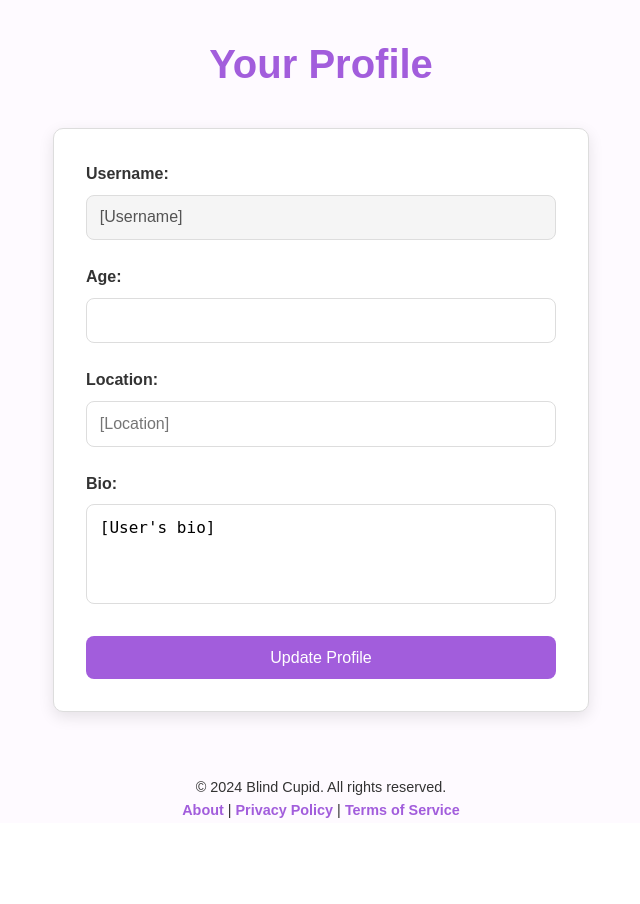
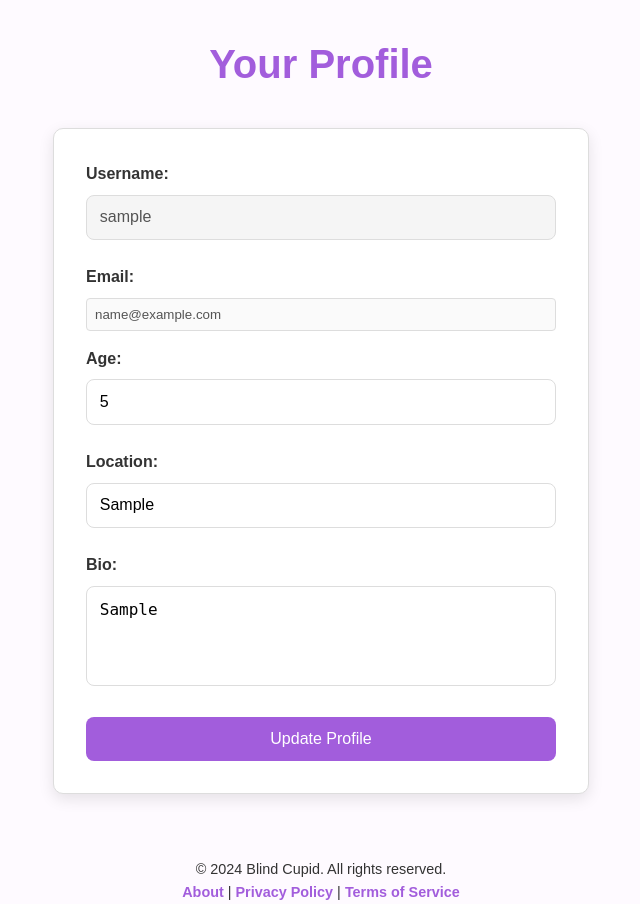
Before and after one commit to bzoxx/ip2, a PHP site: page /profile.php in a window 1280 px wide. Shown: the part 110-1014 px from the top of the page, without its empty margins (319-959 px from the left). Before the commit the page ends 928 px from the top, so only its background shows below. Run offline with PHP 8.4, Linux system fonts and the light colour scheme; the visitor is signed in with stand-in values (Sample User, id 1); tables that the repository leaves empty or names only in its code hold one stand-in row (values such as "Sample post"); a stand-in replaces the project's code that opens the database connection.

Commit message:
Update profile.php
made it dynamic

```diff
--- a/profile.php
+++ b/profile.php
@@ -1,3 +1,75 @@
+<?php
+require_once "checklogin.php";
+
+// Initialize variables
+$username = $email = $birthdate = $location = $bio = '';
+$age = '';
+
+// Fetch user data from database
+try {
+    $query = "SELECT username, email, birthdate, location, preferences AS bio FROM users WHERE id = :user_id";
+    $stmt = $connect->prepare($query);
+    $stmt->bindParam(':user_id', $_SESSION['user_id'], PDO::PARAM_INT);
+    $stmt->execute();
+
+    if ($user = $stmt->fetch(PDO::FETCH_ASSOC)) {
+        $username = htmlspecialchars($user['username']);
+        $email = htmlspecialchars($user['email']);
+        $birthdate = htmlspecialchars($user['birthdate']);
+        $location = htmlspecialchars($user['location']);
+        $bio = htmlspecialchars($user['bio']);
+
+        // Calculate age from birthdate
+        if (!empty($birthdate)) {
+            $birthDate = new DateTime($birthdate);
+            $today = new DateTime();
+            $age = $today->diff($birthDate)->y;
+        }
+    }
+} catch(PDOException $e) {
+    error_log("Error fetching user data: " . $e->getMessage());
+    $_SESSION['error'] = "Error loading profile data. Please try again.";
+}
+
+// Handle form submission
+if ($_SERVER['REQUEST_METHOD'] === 'POST') {
+    try {
+        $newAge = filter_input(INPUT_POST, 'age', FILTER_VALIDATE_INT,
+            ['options' => ['min_range' => 18, 'max_range' => 120]]);
+        $newLocation = filter_input(INPUT_POST, 'location', FILTER_SANITIZE_STRING);
+        $newBio = filter_input(INPUT_POST, 'bio', FILTER_SANITIZE_STRING);
+
+        // Validate inputs
+        if ($newAge === false) {
+            throw new Exception("Please enter a valid age (18-120)");
+        }
+
+        // Calculate new birthdate based on age
+        $newBirthdate = (new DateTime())->sub(new DateInterval("P{$newAge}Y"))->format('Y-m-d');
+
+        // Update database
+        $query = "UPDATE users SET
+                  birthdate = :birthdate,
+                  location = :location,
+                  preferences = :bio
+                  WHERE id = :user_id";
+        $stmt = $connect->prepare($query);
+        $stmt->bindParam(':birthdate', $newBirthdate);
+        $stmt->bindParam(':location', $newLocation);
+        $stmt->bindParam(':bio', $newBio);
+        $stmt->bindParam(':user_id', $_SESSION['user_id']);
+        $stmt->execute();
+
+        $_SESSION['success'] = "Profile updated successfully!";
+        header("Location: profile.php");
+        exit();
+
+    } catch(Exception $e) {
+        error_log("Error updating profile: " . $e->getMessage());
+        $_SESSION['error'] = $e->getMessage();
+    }
+}
+?>
 <!DOCTYPE html>
 <html lang="en">
 <head>
@@ -6,7 +78,28 @@
     <title>Profile - Blind Cupid</title>
     <link rel="stylesheet" href="css/profile.css">
     <link rel="icon" type="image/png" href="images/logo.png">
-
+    <style>
+        .error { color: red; margin-bottom: 15px; }
+        .success { color: green; margin-bottom: 15px; }
+        input, textarea {
+            width: 100%;
+            padding: 8px;
+            margin-bottom: 15px;
+            border: 1px solid #ddd;
+            border-radius: 4px;
+        }
+        button {
+            background-color: #e91e63;
+            color: white;
+            padding: 10px 15px;
+            border: none;
+            border-radius: 4px;
+            cursor: pointer;
+        }
+        button:hover {
+            background-color: #c2185b;
+        }
+    </style>
 </head>
 <body>
 
@@ -28,18 +121,30 @@
     <!-- Main Content -->
     <main>
         <h1>Your Profile</h1>
-        <form>
+
+        <?php if (isset($_SESSION['error'])): ?>
+            <div class="error"><?= $_SESSION['error']; unset($_SESSION['error']); ?></div>
+        <?php endif; ?>
+
+        <?php if (isset($_SESSION['success'])): ?>
+            <div class="success"><?= $_SESSION['success']; unset($_SESSION['success']); ?></div>
+        <?php endif; ?>
+
+        <form method="post">
             <label for="username">Username:</label>
-            <input type="text" id="username" name="username" value="[Username]" disabled>
+            <input type="text" id="username" value="<?= $username ?>" disabled>
+
+            <label for="email">Email:</label>
+            <input type="email" id="email" value="<?= $email ?>" disabled>
 
             <label for="age">Age:</label>
-            <input type="number" id="age" name="age" value="[Age]">
+            <input type="number" id="age" name="age" value="<?= $age ?>" min="18" max="120" required placeholder="<?= $age ?>">
 
             <label for="location">Location:</label>
-            <input type="text" id="location" name="location" Placeholder="[Location]">
+            <input type="text" id="location" name="location" value="<?= $location ?>" placeholder="<?= $location ?>">
 
             <label for="bio">Bio:</label>
-            <textarea id="bio" name="bio">[User's bio]</textarea>
+            <textarea id="bio" name="bio" placeholder="<?= $bio ?>"><?= $bio ?></textarea>
 
             <button type="submit">Update Profile</button>
         </form>
```
